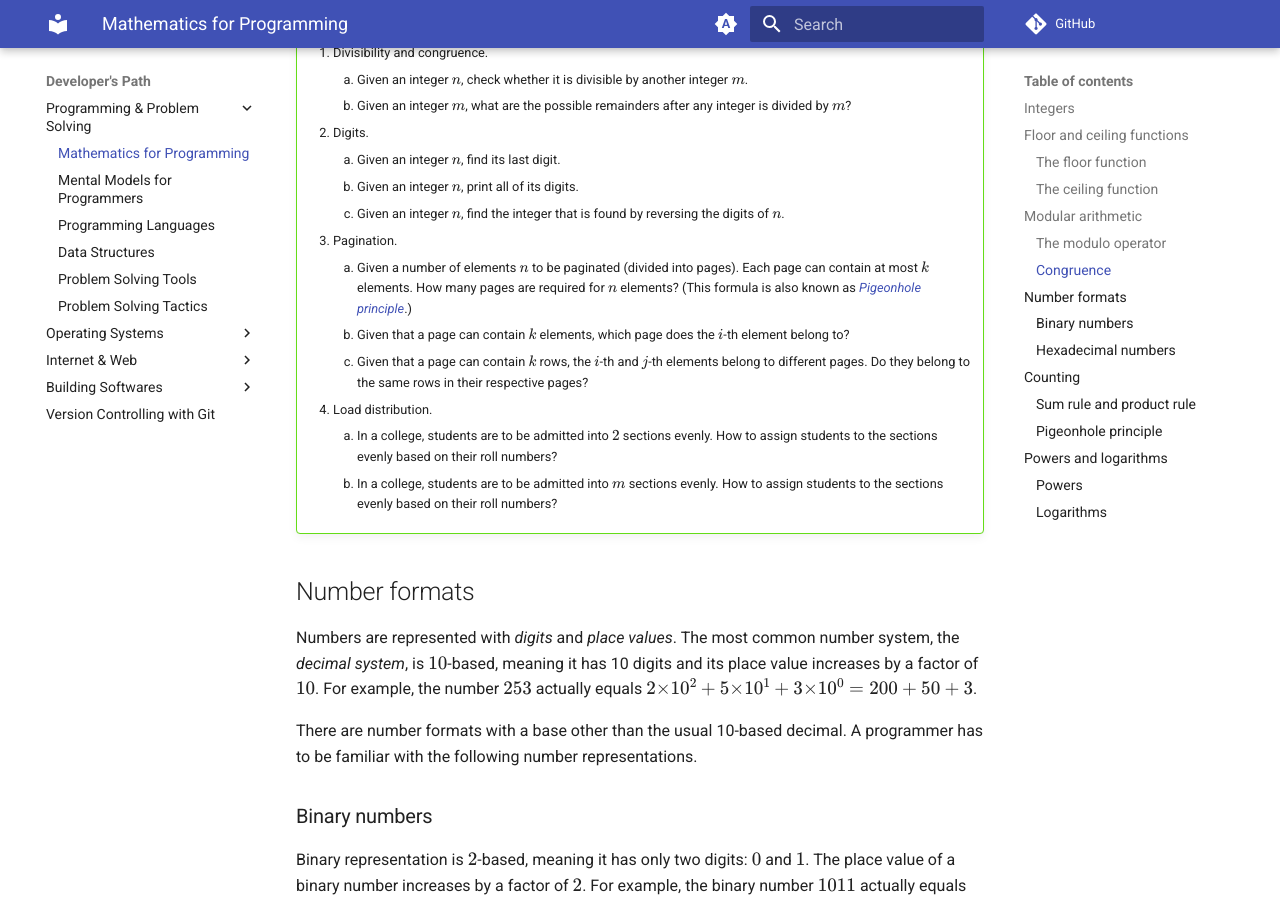
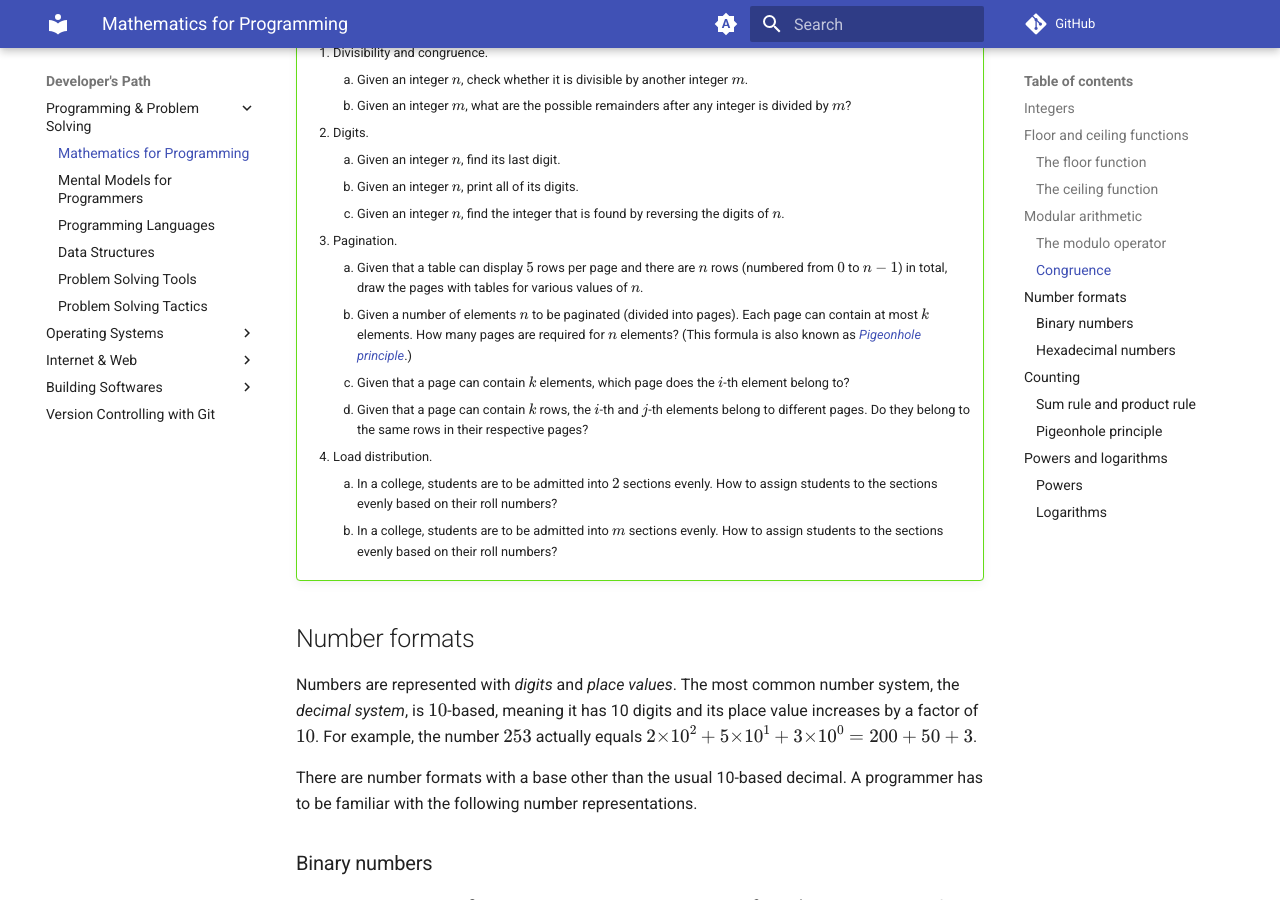
Before and after one commit to gharials/dev-path, an MkDocs documentation site: the page built from docs/programming/math-prog.md, in a window 1280 px wide and 900 px high, scrolled down 3216 px. Built offline with MkDocs 1.6.1 and Material for MkDocs 9.7.7, drawn with Linux system fonts in a browser that asks for light colours; comment, search, counter and statistics services are not loaded.

Commit message:
'math-prog': additional modular arithmetic problem.

```diff
--- a/docs/programming/math-prog.md
+++ b/docs/programming/math-prog.md
@@ -93,6 +93,7 @@ Two integers $a$ and $b$ are said to be _congruent modulo_ $m$ if they give the
         1. Given an integer $n$, print all of its digits.
         2. Given an integer $n$, find the integer that is found by reversing the digits of $n$.
     3. Pagination.
+        1. Given that a table can display $5$ rows per page and there are $n$ rows (numbered from $0$ to $n-1$) in total, draw the pages with tables for various values of $n$.
         1. Given a number of elements $n$ to be paginated (divided into pages). Each page can contain at most $k$ elements. How many pages are required for $n$ elements? (This formula is also known as [_Pigeonhole principle_](#pigeonhole-principle).)
         2. Given that a page can contain $k$ elements, which page does the $i$-th element belong to?
         3. Given that a page can contain $k$ rows, the $i$-th and $j$-th elements belong to different pages. Do they belong to the same rows in their respective pages?
```
